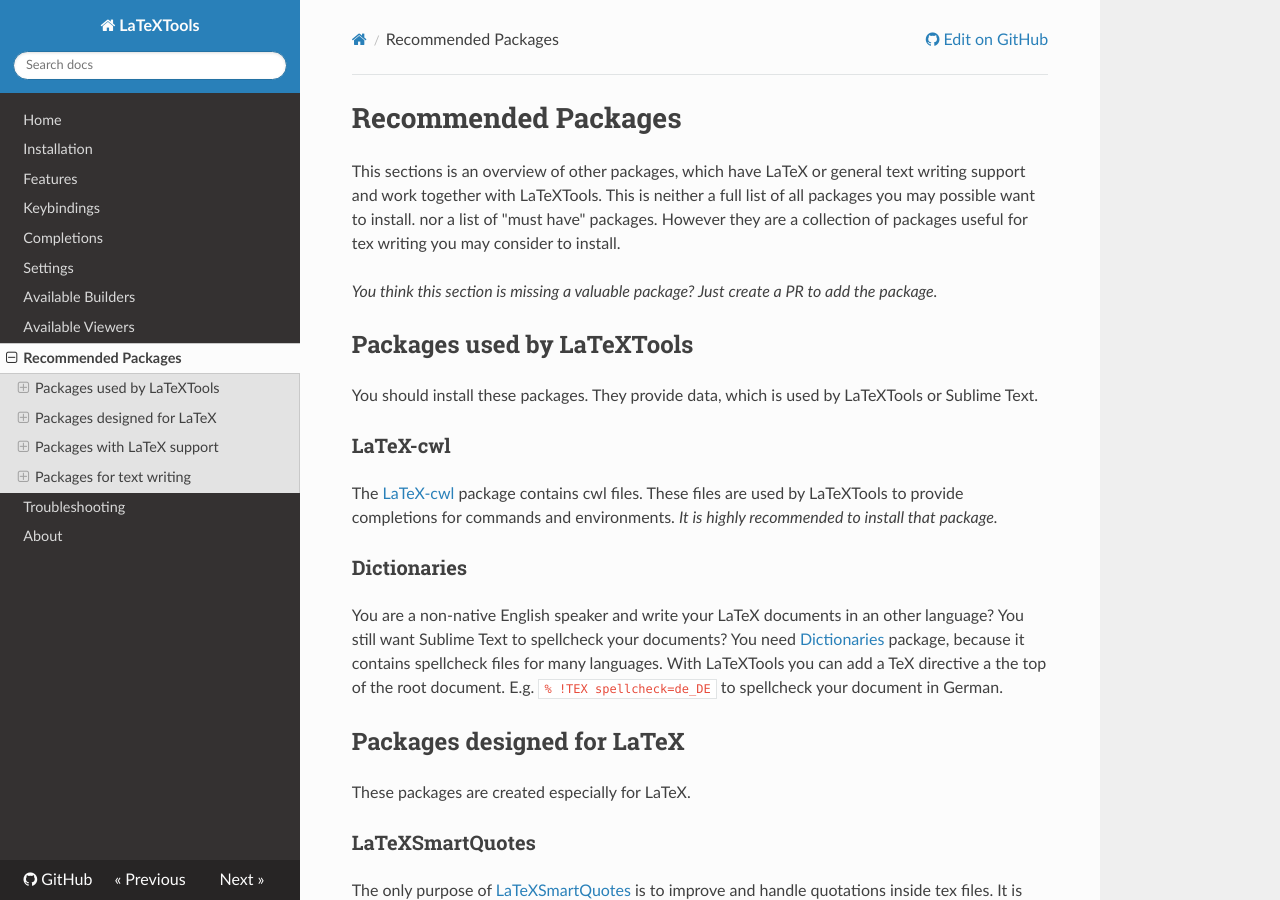
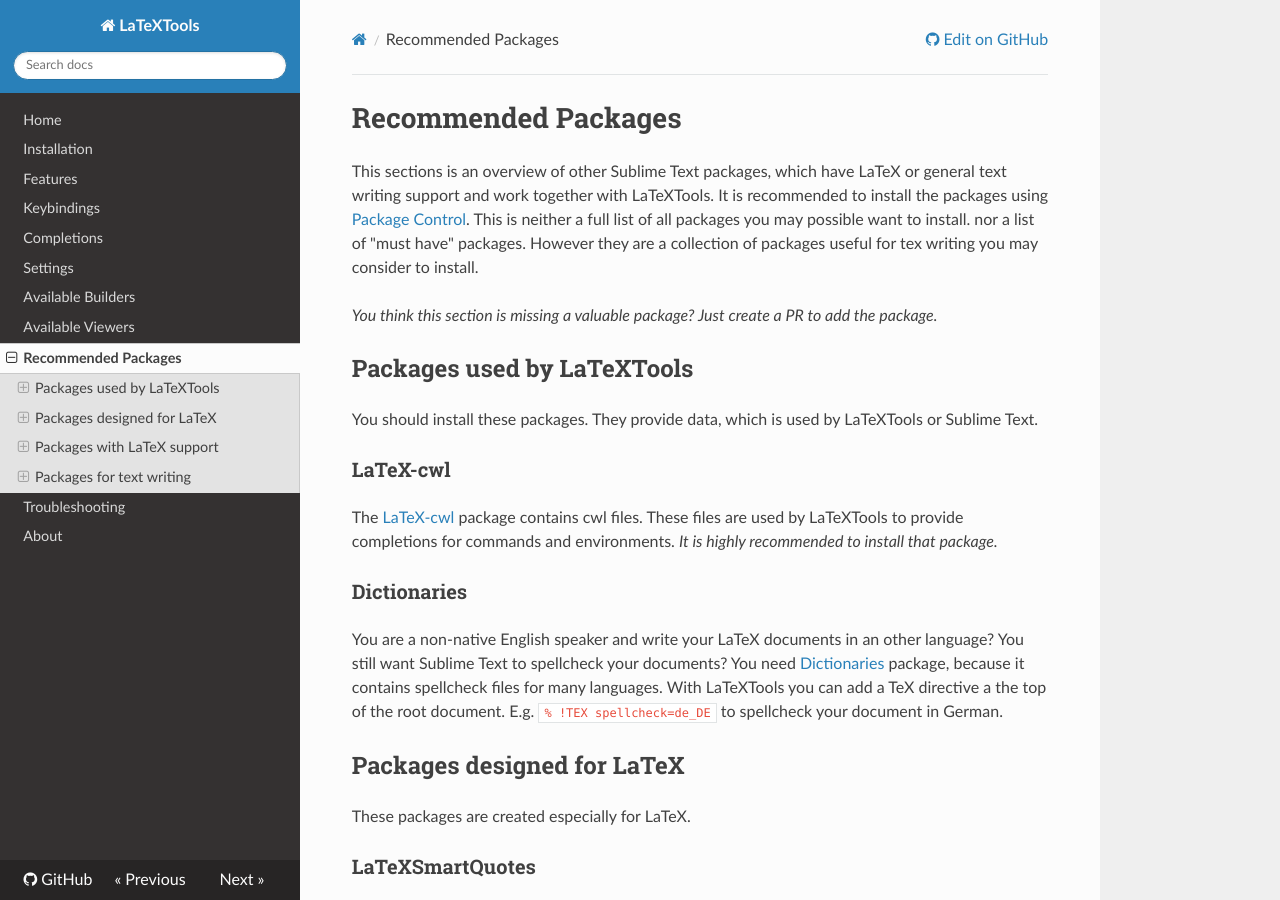
Before and after one commit to SublimeText/LaTeXTools, an MkDocs documentation site: the page built from docs/recommended-packages.md, in a window 1280 px wide and 900 px high. Built offline with MkDocs 1.6.1, drawn with Linux system fonts in a browser that asks for light colours; nearby versions of some CDN libraries; old or Windows-style settings are respelled for this version of MkDocs.

Commit message:
Make clear the the recommended packages are for ST

```diff
--- a/docs/recommended-packages.md
+++ b/docs/recommended-packages.md
@@ -1,6 +1,7 @@
 # Recommended Packages
 
-This sections is an overview of other packages, which have LaTeX or general text writing support and work together with LaTeXTools.
+This sections is an overview of other Sublime Text packages, which have LaTeX or general text writing support and work together with LaTeXTools.
+It is recommended to install the packages using [Package Control].
 This is neither a full list of all packages you may possible want to install. nor a list of "must have" packages. However they are a collection of packages useful for tex writing you may consider to install.
 
 *You think this section is missing a valuable package? Just create a PR to add the package.*
@@ -111,7 +112,7 @@
 
 [SideBarEnhancement] adds a lot of functionality to the side bar. However because there was a discussion about it collecting information for anonymous statistics there has been published a fork with a subset of the features called [SideBarTools].
 
-
+[Package Control]:https://packagecontrol.io/
 [LaTeX-cwl]:https://github.com/LaTeXing/LaTeX-cwl
 [Dictionaries]:https://github.com/titoBouzout/Dictionaries
 [LaTeXSmartQuotes]:https://github.com/r-stein/sublime-text-latex-smart-quotes
```
